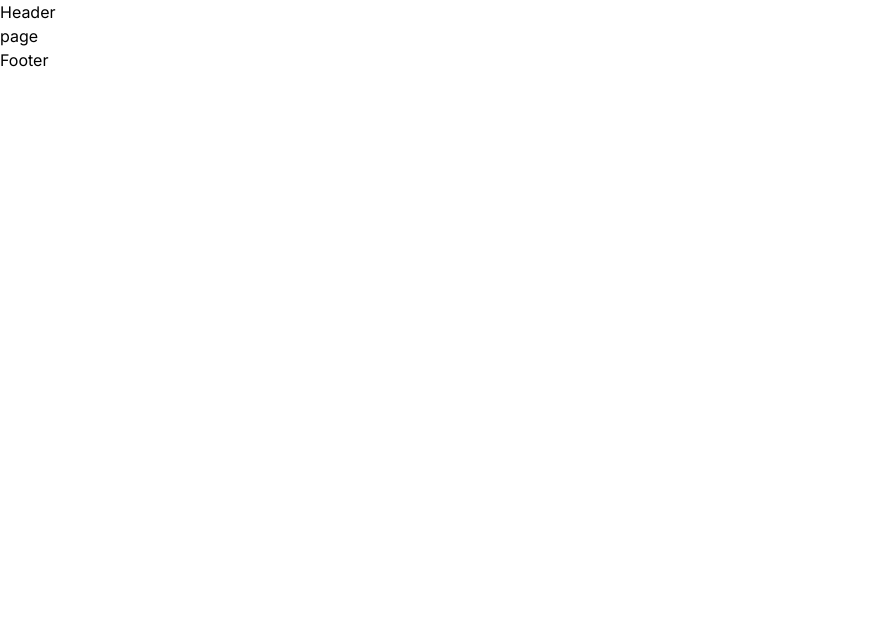
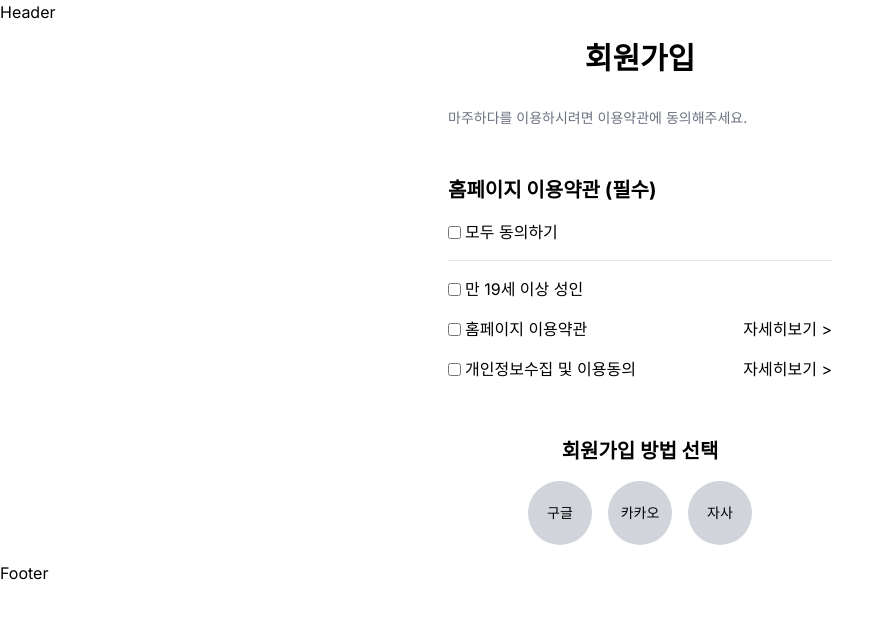
Before and after one commit to ahh0619/HANJANHAE, a Next.js app: page /signup in a window 1280 px wide. Shown: the top 618 px of the page, without its empty margins (0-893 px from the left). Built offline with nearby package versions, Linux system fonts and the light colour scheme.

Commit message:
✨ Feat : 회원가입 페이지 UI 구현
와이어프레임을 기반으로 UI 작업 진행

```diff
--- /dev/null
+++ b/src/app/signup/_components/InputData.tsx
@@ -0,0 +1,84 @@
+const InputData = () => {
+  return (
+    <>
+      {/* 아이디 */}
+      <div className="flex flex-col gap-1">
+        <label className="font-bold" htmlFor="email">
+          아이디
+        </label>
+        <input
+          className="border border-black p-2"
+          type="text"
+          id="email"
+          placeholder="아이디를 입력해 주세요."
+          autoComplete="off"
+        />
+        {/* <p className="text-sm text-red-500">Error Message</p> */}
+      </div>
+
+      {/* 비밀번호 */}
+      <div className="flex flex-col gap-1">
+        <label className="font-bold" htmlFor="password">
+          비밀번호
+        </label>
+        <input
+          className="border border-black p-2"
+          type="password"
+          id="password"
+          placeholder="비밀번호를 입력해 주세요."
+        />
+        {/* <p className="text-sm text-red-500">Error Message</p> */}
+      </div>
+
+      {/* 비밀번호 확인 */}
+      <div className="flex flex-col gap-1">
+        <label className="font-bold" htmlFor="passwordConfirm">
+          비밀번호 확인
+        </label>
+        <input
+          className="border border-black p-2"
+          type="password"
+          id="passwordConfirm"
+          placeholder="비밀번호를 한 번 더 입력해 주세요."
+        />
+        {/* <p className="text-sm text-red-500">Error Message</p> */}
+      </div>
+
+      {/* 닉네임 */}
+      <div className="flex flex-col gap-1">
+        <label className="font-bold" htmlFor="nickname">
+          닉네임
+        </label>
+        <input
+          className="border border-black p-2"
+          type="text"
+          id="nickname"
+          placeholder="닉네임을 입력해 주세요."
+          autoComplete="off"
+        />
+        {/* <p className="text-sm text-red-500">Error Message</p> */}
+      </div>
+
+      {/* 생년월일 */}
+      <div className="flex flex-col gap-1">
+        <label className="font-bold" htmlFor="birth">
+          생년월일
+        </label>
+        <input
+          className="border border-black p-2"
+          type="text"
+          id="birth"
+          placeholder="생년월일을 입력해 주세요."
+          autoComplete="off"
+        />
+        {/* <p className="text-sm text-red-500">Error Message</p> */}
+      </div>
+
+      <button className="w-full bg-black p-2 font-bold text-white">
+        회원가입
+      </button>
+    </>
+  );
+};
+
+export default InputData;
--- /dev/null
+++ b/src/app/signup/_components/SignUpForm.tsx
@@ -0,0 +1,21 @@
+'use client';
+import { useState } from 'react';
+
+import InputData from './InputData';
+import TermsData from './TermsData';
+import TermsDetail from './TermsDetail';
+
+const SignUpForm = () => {
+  const [step, setStep] = useState(1);
+  const [isOpenTerms, setIsOpenTerms] = useState(false);
+
+  return (
+    <form className="flex flex-col gap-4">
+      {step === 1 && !isOpenTerms && <TermsData />}
+      {step === 2 && !isOpenTerms && <InputData />}
+      {isOpenTerms && <TermsDetail />}
+    </form>
+  );
+};
+
+export default SignUpForm;
--- /dev/null
+++ b/src/app/signup/_components/TermsData.tsx
@@ -0,0 +1,68 @@
+const TermsData = () => {
+  return (
+    <>
+      <p className="text-sm text-gray-500">
+        마주하다를 이용하시려면 이용약관에 동의해주세요.
+      </p>
+
+      <p className="mt-8 text-xl font-bold">홈페이지 이용약관 (필수)</p>
+
+      {/* 모두 동의 */}
+      <div className="flex items-center gap-1">
+        <input type="checkbox" id="all" />
+        <label className="cursor-pointer" htmlFor="all">
+          모두 동의하기
+        </label>
+      </div>
+
+      <hr />
+
+      {/* 만 19세 이상 성인 */}
+      <div className="flex items-center gap-1">
+        <input type="checkbox" id="adult" />
+        <label className="cursor-pointer" htmlFor="adult">
+          만 19세 이상 성인
+        </label>
+      </div>
+
+      {/* 홈페이지 이용약관 */}
+      <div className="flex justify-between">
+        <div className="flex items-center gap-1">
+          <input type="checkbox" id="term" />
+          <label className="cursor-pointer" htmlFor="term">
+            홈페이지 이용약관
+          </label>
+        </div>
+        <p className="cursor-pointer">자세히보기 &#62;</p>
+      </div>
+
+      {/* 개인정보 수집 및 이용 동의 */}
+      <div className="flex justify-between">
+        <div className="flex items-center gap-1">
+          <input type="checkbox" id="personal" />
+          <label className="cursor-pointer" htmlFor="personal">
+            개인정보수집 및 이용동의
+          </label>
+        </div>
+        <p className="cursor-pointer">자세히보기 &#62;</p>
+      </div>
+
+      {/* 회원가입 방법 */}
+      <p className="mt-10 text-center text-xl font-bold">회원가입 방법 선택</p>
+
+      <div className="flex justify-center gap-4">
+        <div className="flex h-16 w-16 cursor-pointer items-center justify-center rounded-full bg-gray-300 text-sm">
+          구글
+        </div>
+        <div className="flex h-16 w-16 cursor-pointer items-center justify-center rounded-full bg-gray-300 text-sm">
+          카카오
+        </div>
+        <div className="flex h-16 w-16 cursor-pointer items-center justify-center rounded-full bg-gray-300 text-sm">
+          자사
+        </div>
+      </div>
+    </>
+  );
+};
+
+export default TermsData;
--- /dev/null
+++ b/src/app/signup/_components/TermsDetail.tsx
@@ -0,0 +1,25 @@
+const TermsDetail = () => {
+  return (
+    <div className="absolute left-0 right-0 top-0 bg-white">
+      <div className="mx-auto w-11/12 max-w-96 py-4">
+        <h1 className="mb-8 text-center text-3xl font-bold">이용약관</h1>
+
+        <p className="text-xl font-bold">홈페이지 이용 약관</p>
+
+        <p>
+          What is Lorem Ipsum? Lorem Ipsum is simply dummy text of the printing
+          and typesetting industry. Lorem Ipsum has been the industry standard
+          dummy text ever since the 1500s, when an unknown printer took a galley
+          of type and scrambled it to make a type specimen book. It has survived
+          not only five centuries, but also the leap into electronic
+          typesetting, remaining essentially unchanged. It was popularised in
+          the 1960s with the release of Letraset sheets containing Lorem Ipsum
+          passages, and more recently with desktop publishing software like
+          Aldus PageMaker including versions of Lorem Ipsum.
+        </p>
+      </div>
+    </div>
+  );
+};
+
+export default TermsDetail;
--- a/src/app/signup/page.tsx
+++ b/src/app/signup/page.tsx
@@ -1,5 +1,12 @@
-const page = () => {
-  return <div>page</div>;
+import SignUpForm from './_components/SignUpForm';
+
+const SignUp = () => {
+  return (
+    <div className="relative mx-auto w-11/12 max-w-96 py-4">
+      <h1 className="mb-8 text-center text-3xl font-bold">회원가입</h1>
+      <SignUpForm />
+    </div>
+  );
 };
 
-export default page;
+export default SignUp;
```
